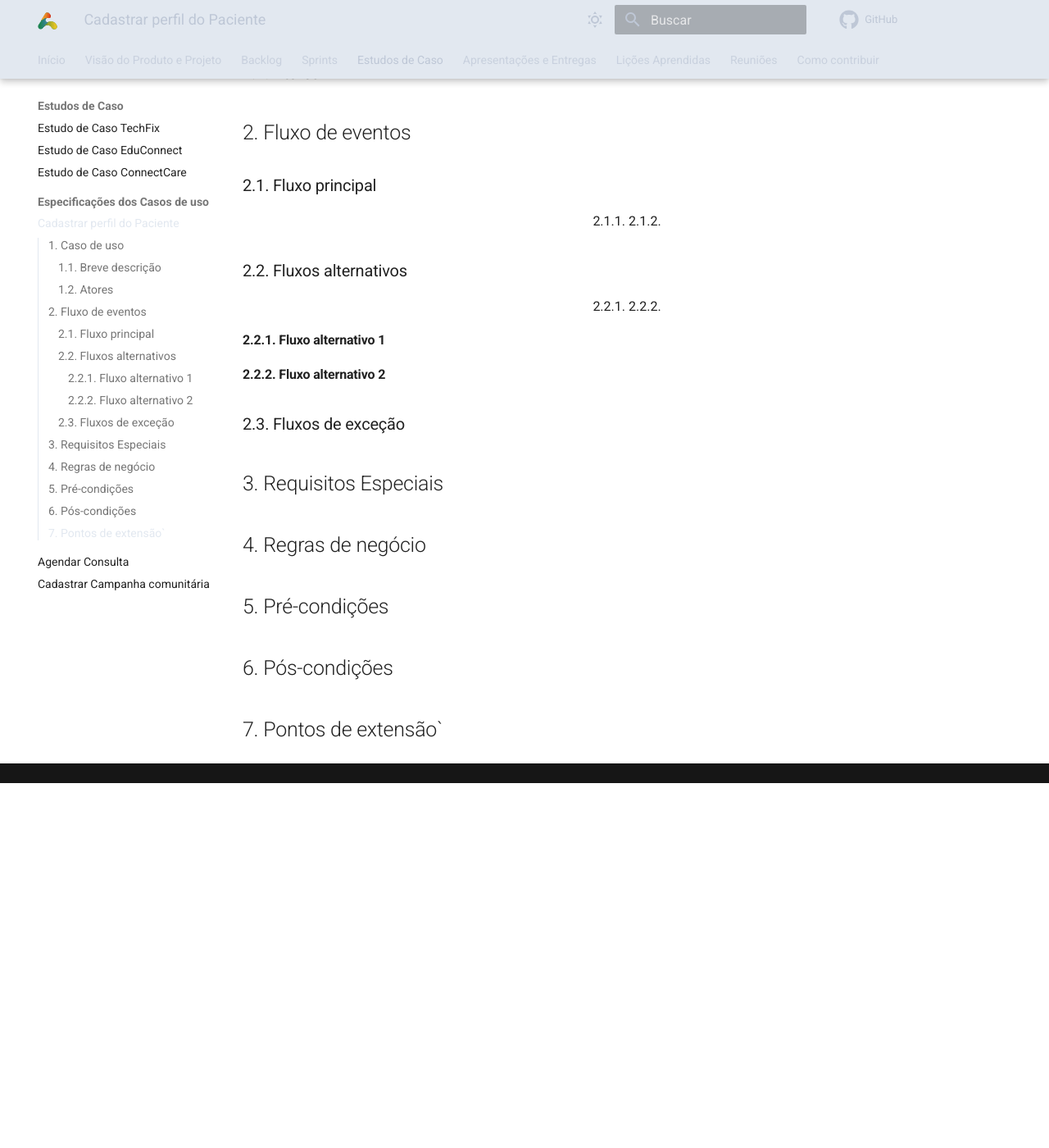
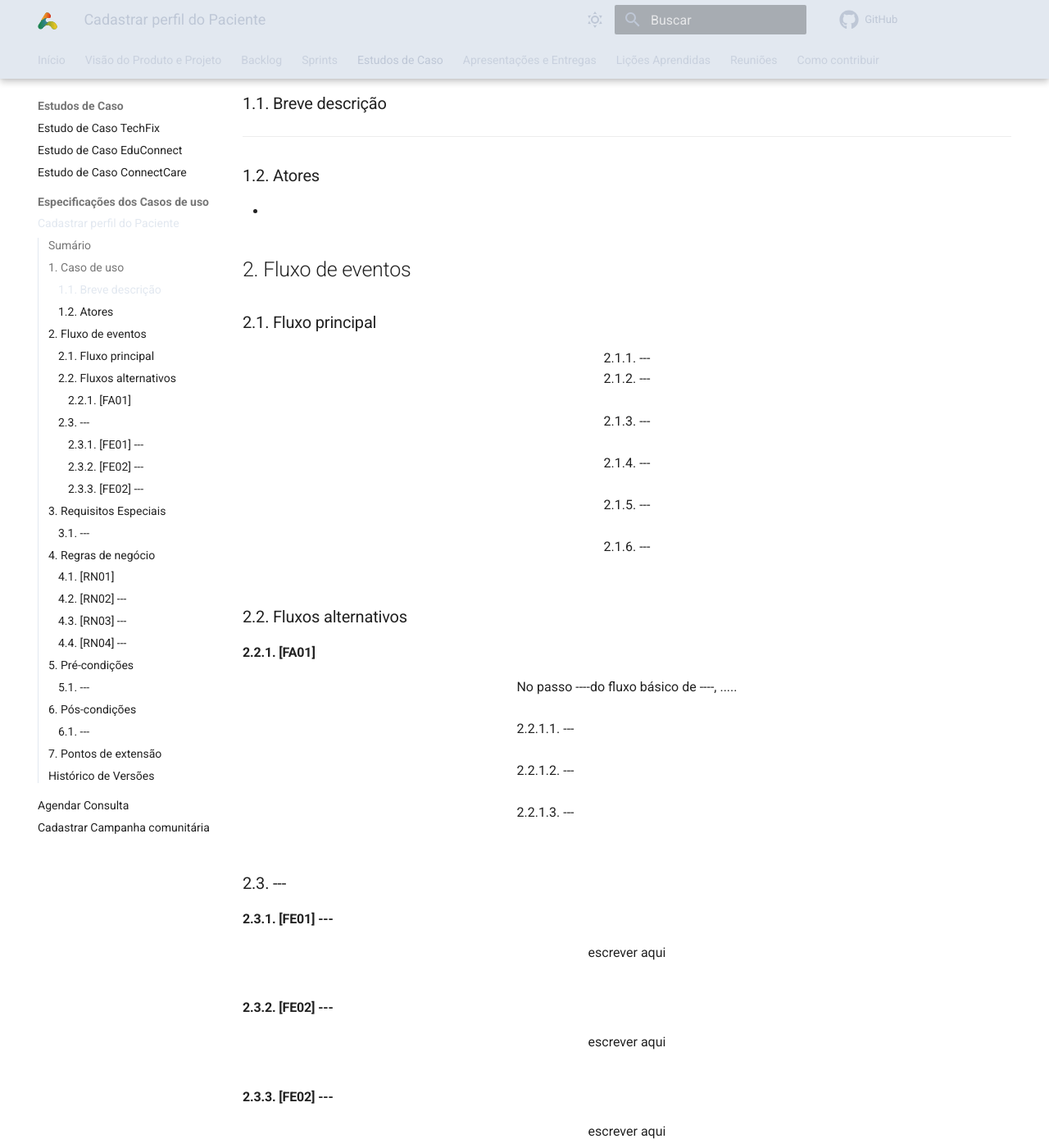
Before and after one commit to mdsreq-fga-unb/2024.2-T03-AutoReiTintas, an MkDocs documentation site: the page built from docs/auto-rei-tintas/docs/sections/study_cases/especificacoes/cadastrar_perfil_paciente.md, in a window 1280 px wide and 1400 px high, scrolled down 644 px. Shown: the whole window at 82% size. Built offline with MkDocs 1.6.1 and Material for MkDocs 9.7.7, drawn with Linux system fonts in a browser that asks for light colours; comment, search, counter and statistics services are not loaded; before the commit the page ends 1599 px from its top, so only the background shows below that; some of the changed text lies outside the part shown.

Commit message:
docs: atualização do template das especificações dos casos de uso

```diff
--- a/docs/auto-rei-tintas/docs/sections/study_cases/especificacoes/cadastrar_perfil_paciente.md
+++ b/docs/auto-rei-tintas/docs/sections/study_cases/especificacoes/cadastrar_perfil_paciente.md
@@ -1,10 +1,11 @@
-`## Sumário
+## Sumário
+
 1. [Breve Descrição](#breve-descricao)<br>
-1.2. [Atores](#atores)<br>
+   1.2. [Atores](#atores)<br>
 2. [Fluxo de eventos](#fluxo-de-eventos)<br>
-2.1. [Fluxo principal](#fluxo-principal)<br>
-2.2. [Fluxos alternativos](#fluxos-alternativos)<br>
-2.3. [Fluxos de Exceção](#fluxos-de-excecao)<br>
+   2.1. [Fluxo principal](#fluxo-principal)<br>
+   2.2. [Fluxos alternativos](#fluxos-alternativos)<br>
+   2.3. [Fluxos de Exceção](#fluxos-de-excecao)<br>
 3. [Requisitos Especiais](#requisitos-especiais)<br>
 4. [Regras de negócio](#regras-de-negocio)<br>
 5. [Precondições](#pre-condicoes)<br>
@@ -14,54 +15,136 @@
 ## 1. Caso de uso
 
 <a id="breve-descricao"></a>
+
 ### 1.1. Breve descrição
 
+----
+
 <a id="atores"></a>
+
 ### 1.2. Atores
 
+-
+
 <a id="fluxo-de-eventos"></a>
+
 ## 2. Fluxo de eventos
 
 <a id="fluxo-principal"></a>
+
 ### 2.1. Fluxo principal
 
-<div style="display: flex; justify-content: center;">
-  <div style="text-align: left;">
-2.1.1.
-2.1.2.
+<div style="display: flex; justify-content: center; text-align: center; width: 100%;">
+  <div style="text-align: left; max-width: 800px; word-wrap: break-word;">
+
+  2.1.1. ---<br>
+
+  2.1.2. ---<br><br>
+
+  2.1.3. ---<br><br>
+
+  2.1.4. ---<br><br>
+
+  2.1.5. --- <br><br>
+
+  2.1.6. ---<br><br>
+
+
+    </div>
+  </div>
+
+<a id="fluxos-alternativos"></a>
+
+### 2.2. Fluxos alternativos
+
+#### 2.2.1. [FA01]
+
+<div style="display: flex; justify-content: center; text-align: center; width: 100%;">
+  <div style="text-align: left; max-width: 800px; word-wrap: break-word;">
+No passo ----do fluxo básico de ----, .....<br><br>
+
+2.2.1.1. ---<br><br>
+2.2.1.2. ---<br><br>
+2.2.1.3. ---<br><br>
+
+
   </div>
 </div>
 
-<a id="fluxos-alternativos"></a>
-### 2.2. Fluxos alternativos
+<a id="fluxos-de-excecao"></a>
 
-<div style="display: flex; justify-content: center;">
-  <div style="text-align: left;">
-2.2.1.
-2.2.2.
+### 2.3. ---
+
+#### 2.3.1. [FE01] ---
+
+<div style="display: flex; justify-content: center; text-align: center; width: 100%;">
+  <div style="text-align: left; max-width: 800px; word-wrap: break-word;">
+    escrever aqui<br><br>
   </div>
 </div>
 
-<a id="fluxo-alternativo-1"></a>
-#### 2.2.1. Fluxo alternativo 1
+#### 2.3.2. [FE02] ---
 
-<a id="fluxo-alternativo-2"></a>
-#### 2.2.2. Fluxo alternativo 2
+<div style="display: flex; justify-content: center; text-align: center; width: 100%;">
+  <div style="text-align: left; max-width: 800px; word-wrap: break-word;">
+    escrever aqui<br><br>
+  </div>
+</div>
 
-<a id="fluxos-de-excecao"></a>
-### 2.3. Fluxos de exceção
+#### 2.3.3. [FE02] ---
+
+<div style="display: flex; justify-content: center; text-align: center; width: 100%;">
+  <div style="text-align: left; max-width: 800px; word-wrap: break-word;">
+    escrever aqui
+    <br><br>
+  </div>
+</div>
 
 <a id="requisitos-especiais"></a>
+
 ## 3. Requisitos Especiais
 
+### 3.1. ---
+
+
 <a id="regras-de-negocio"></a>
+
 ## 4. Regras de negócio
 
+### 4.1. [RN01]
+
+| Nome | Formato | Obrigatoriedade | valores |
+| ---- | :-----: | :-------------: | :-----: |
+|      |         |                 |    -    |
+|      |         |                 |    -    |
+|      |         |                 |    -    |
+|      |         |                 |    -    |
+|      |         |                 |    -    |
+
+### 4.2. [RN02] ---
+
+### 4.3. [RN03] ---
+
+### 4.4. [RN04] ---
+
 <a id="pre-condicoes"></a>
+
 ## 5. Pré-condições
 
+### 5.1. ---
+
 <a id="pos-condicoes"></a>
+
 ## 6. Pós-condições
 
+### 6.1. ---
+
 <a id="pontos-de-extensao"></a>
-## 7. Pontos de extensão`
+
+## 7. Pontos de extensão
+
+## Histórico de Versões
+
+| Versão |    Data    | Descrição | Autor(es)               | Revisor(es) |
+| ------ | :--------: | --------- | ----------------------- | ----------- |
+| `1.0`  | 08/02/2025 | ---       | [](https://github.com/) |             |
```
Also changed, not shown: docs/auto-rei-tintas/docs/sections/study_cases/especificacoes/agendar_consulta.md (+105 -22 lines).
